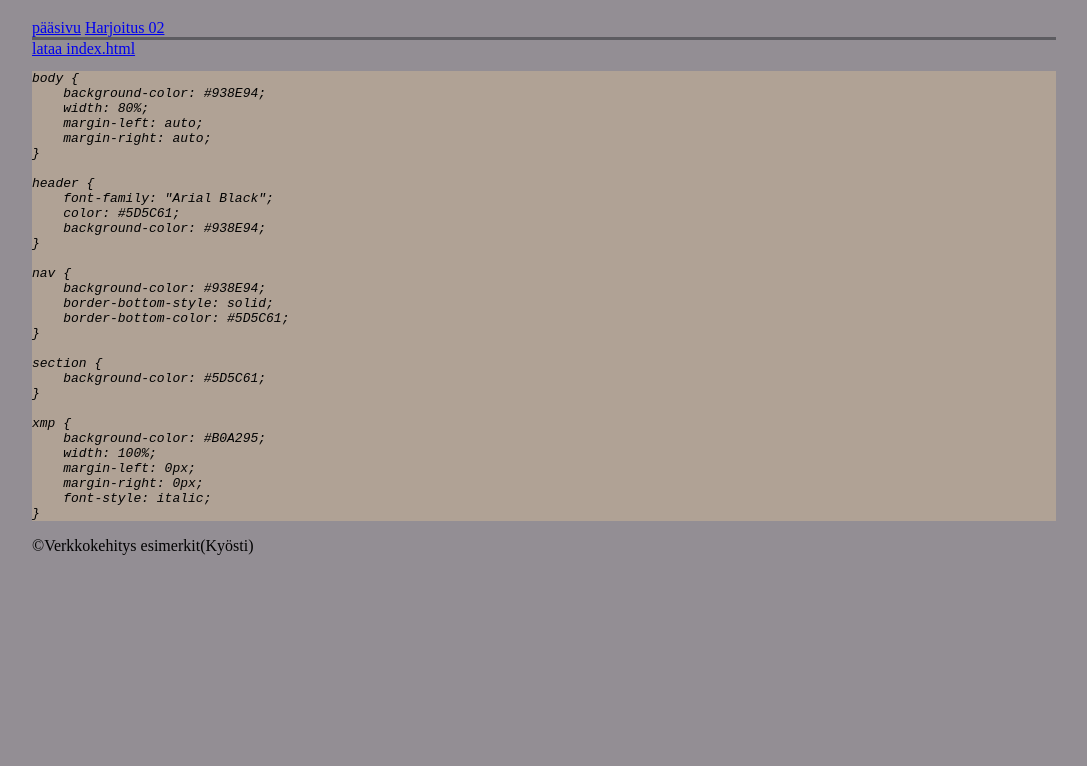
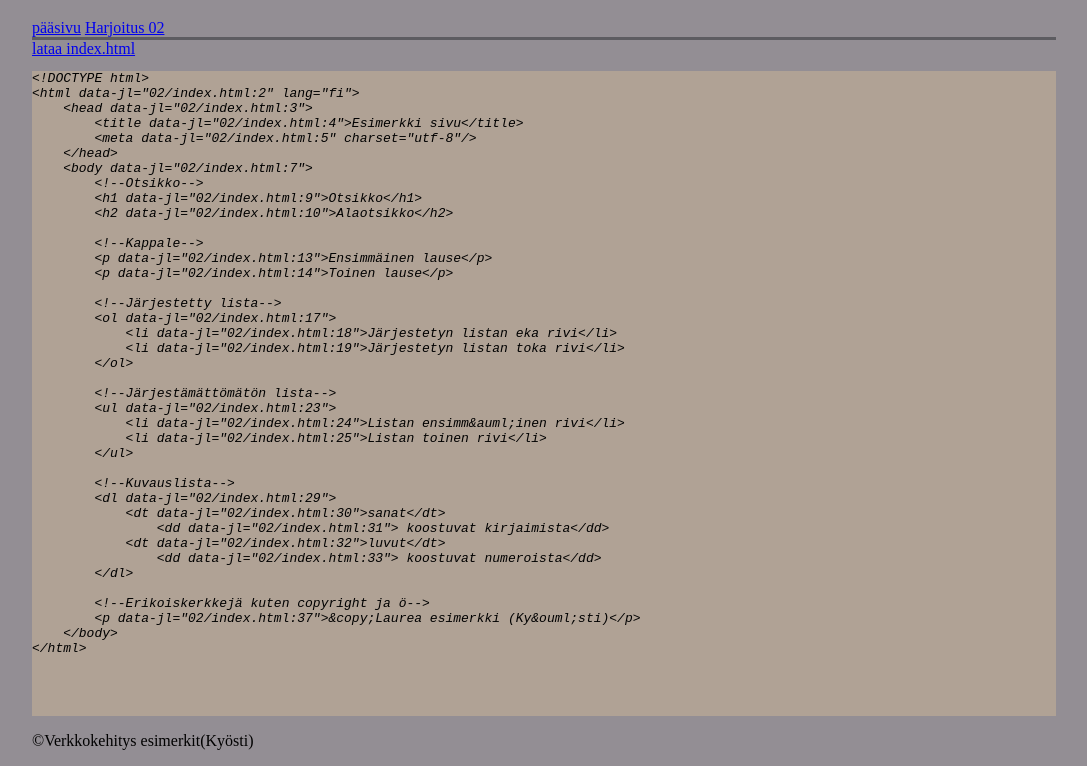
Before and after one commit to kyostim/kyostim.github.io, a plain HTML site: page 02.html in a window 1280 px wide. Shown: the part 59-825 px from the top of the page, without its empty margins (96-1183 px from the left). Before the commit the page ends 800 px from the top, so only its background shows below. Drawn offline with Linux system fonts and the light colour scheme.

Commit message:
Update 02.html

```diff
--- a/02.html
+++ b/02.html
@@ -28,7 +28,7 @@
         <script>
             function loadContent() {
 
-                var fileContent = loadFile("styles.css")
+                var fileContent = loadFile("02/index.html")
                 document.getElementById("xmpHTMLContent").innerHTML = fileContent;
             }
             function loadFile(filePath) {
```
